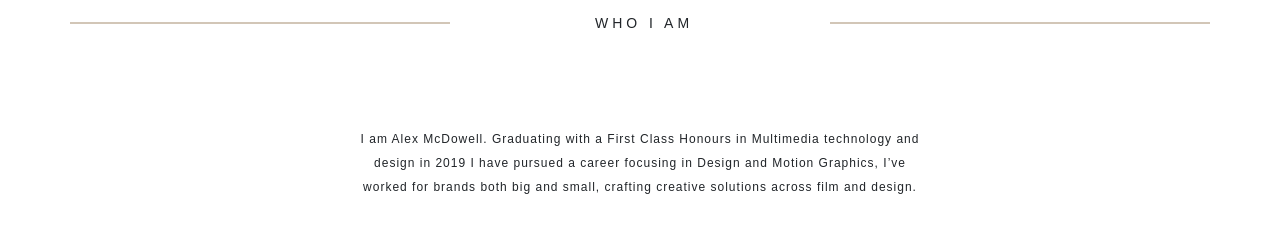
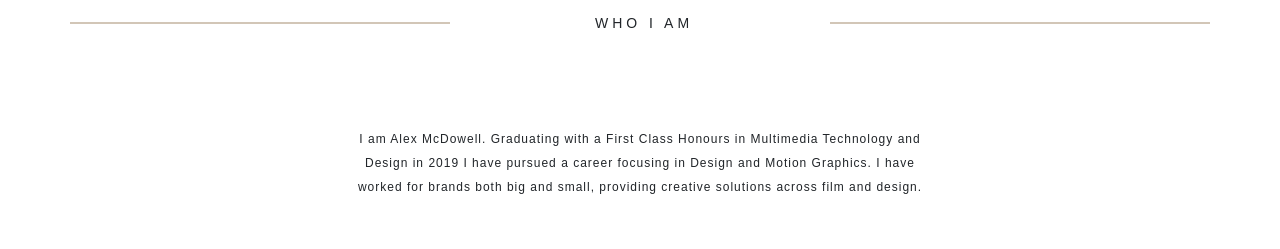
Before and after one commit to AlexMcDowell100/alexmcdowell, a website: page index.html in a window 1280 px wide. Shown: the part 2180-2429 px from the top of the page. Drawn offline with Linux system fonts and the light colour scheme.

Commit message:
texxtchange

```diff
--- a/index.html
+++ b/index.html
@@ -768,7 +768,7 @@
   <!-- /.row -->
   <div class="row">
     <div class="paragraph">
-      <p> I am Alex McDowell. Graduating with a First Class Honours in Multimedia technology and design in 2019 I have pursued a career focusing in Design and Motion Graphics, I’ve worked for brands both big and small, crafting creative solutions across film and design.</p>
+      <p> I am Alex McDowell. Graduating with a First Class Honours in Multimedia Technology and Design in 2019 I have pursued a career focusing in Design and Motion Graphics. I have worked for brands both big and small, providing creative solutions across film and design.</p>
     </div>
   </div>
 
```
